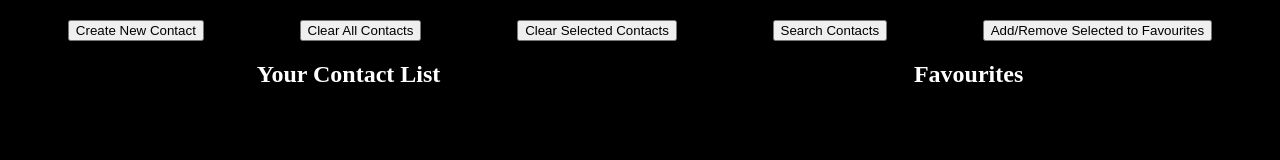
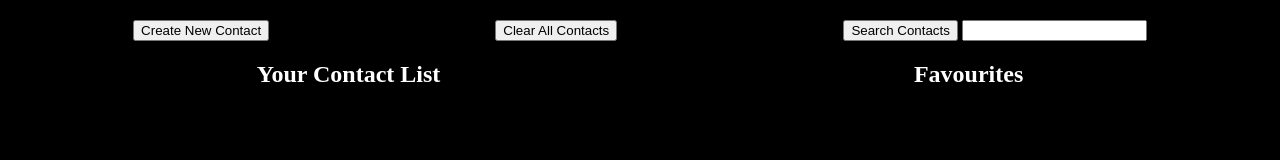
Before and after one commit to TomasKrin/contact-book, a plain HTML site: page index.html in a window 1280 px wide. Drawn offline with Linux system fonts and the light colour scheme.

Commit message:
added input field

```diff
--- a/index.html
+++ b/index.html
@@ -15,10 +15,13 @@
             <div class="buttons">
                 <button id="create">Create New Contact</button>
                 <button id="clearAll">Clear All Contacts</button>
-                <button id="clearSelected">Clear Selected Contacts</button>
-                <button id="search">Search Contacts</button>
-                <button id="favorites">Add/Remove Selected to
-                    Favourites</button>
+                <!-- <button id="clearSelected">Clear Selected Contacts</button> -->
+                <div>
+                    <button id="searchBtn">Search Contacts</button>
+                    <input type="text" name="searchInp" id="searchInp">
+                </div>
+                <!-- <button id="favorites">Add/Remove Selected to
+                    Favourites</button> -->
             </div>
             <form>
                 <div class="cont">
--- a/index.js
+++ b/index.js
@@ -2,7 +2,8 @@ const form = document.querySelector(`form`);
 const createBtn = document.querySelector(`#create`);
 const clearAllBtn = document.querySelector(`#clearAll`);
 const clearSelectedBtn = document.querySelector(`#clearSelected`);
-const searchBtn = document.querySelector(`#search`);
+const searchBtn = document.querySelector(`#searchBtn`);
+const searchInp = document.querySelector(`#searchInp`);
 const favouritesBtn = document.querySelector(`#favorites`);
 const addedContactList = document.querySelector(`#addedContactList`);
 const addedFavoritesList = document.querySelector(`#addedFavoritesList`);
```
